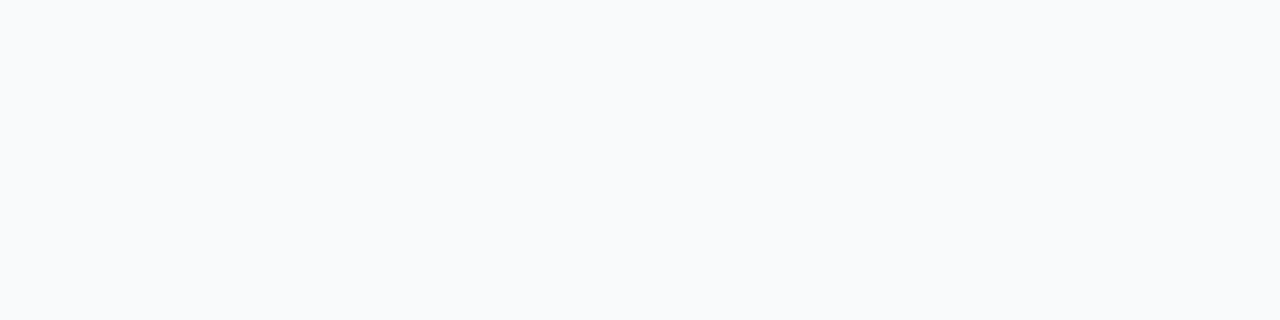
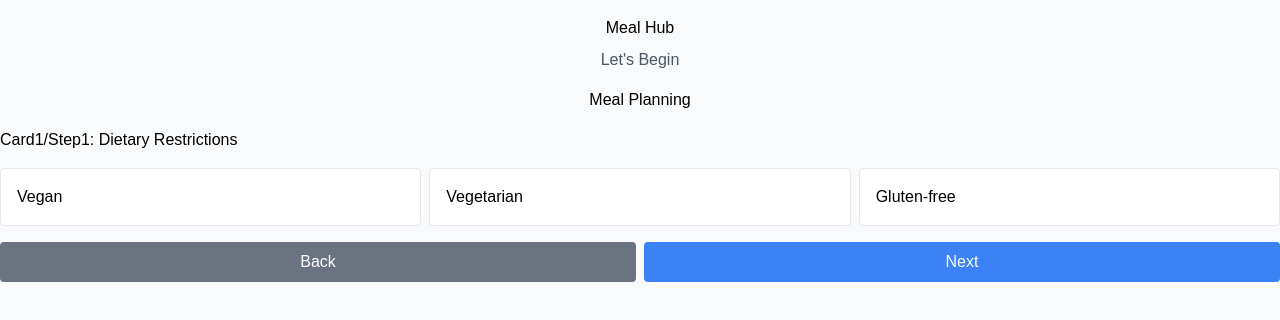
Before and after one commit to AngelaVilladiego/MealHub, a React (Vite) app in the folder mealhub-ui/: page /dietraryRestrictions in a window 1280 px wide. Before the commit this address had no page. Shown: the top 320 px of the page. Built offline with nearby package versions, Linux system fonts and the light colour scheme; a web font is replaced by a local one.

Commit message:
Added Prefence Page

```diff
--- a/mealhub-ui/package.json
+++ b/mealhub-ui/package.json
@@ -11,6 +11,7 @@
   },
   "dependencies": {
     "@heroicons/react": "^2.1.1",
+    "@mui/material": "^5.15.5",
     "react": "^18.2.0",
     "react-dom": "^18.2.0"
   },
--- /dev/null
+++ b/mealhub-ui/src/components/PreferenceGroup/DietaryRestrictionList.jsx
@@ -0,0 +1,89 @@
+import React, { useState } from "react";
+import "tailwindcss/tailwind.css"; // Import Tailwind CSS directly
+
+const DietaryRestrictionList = () => {
+  const [step, setStep] = useState(1);
+  const [selectedOptions, setSelectedOptions] = useState([]);
+
+  const steps = [
+    {
+      title: "Dietary Restrictions",
+      options: ["Vegan", "Vegetarian", "Gluten-free"],
+    },
+    {
+      title: "Days to Cook",
+      options: ["Monday", "Tuesday", "Wednesday", "Thursday", "Friday", "Saturday", "Sunday"],
+    },
+    {
+      title: "Cuisines",
+      options: ["Asian", "Chinese", "Indian", "Italian", "Korean", "Mediterranean", "Mexican", "Middle Eastern", "Thai"],
+    },
+  ];
+
+  const handleNext = () => {
+    setStep(step + 1);
+    // You can add logic here to handle saving the selected options based on the step.
+  };
+
+  const handleBack = () => {
+    setStep(step - 1);
+  };
+
+  const handleOptionChange = (option) => {
+    const updatedOptions = selectedOptions.includes(option)
+      ? selectedOptions.filter((selected) => selected !== option)
+      : [...selectedOptions, option];
+
+    setSelectedOptions(updatedOptions);
+  };
+
+  return (
+    <div className="mt-4">
+      <h3 className="text-center">Meal Hub</h3>
+      <p className="text-center mt-2 text-gray-600">Let's Begin</p>
+      <h4 className="text-center mt-4">Meal Planning</h4>
+
+      <div className="mt-4">
+        <h5>{`Card${step}/Step${step}: ${steps[step - 1].title}`}</h5>
+
+        <div className="mt-4 grid gap-2 grid-cols-1 md:grid-cols-2 lg:grid-cols-3">
+          {steps[step - 1].options.map((option, index) => (
+            <label
+              key={index}
+              className={`block p-4 border rounded cursor-pointer transition-all ${
+                selectedOptions.includes(option) ? "bg-blue-200" : "bg-white"
+              }`}
+            >
+              <input
+                type="checkbox"
+                className="hidden"
+                checked={selectedOptions.includes(option)}
+                onChange={() => handleOptionChange(option)}
+              />
+              {option}
+            </label>
+          ))}
+        </div>
+
+        <div className="mt-4 grid gap-2 grid-cols-2">
+          <button
+            disabled={step === 1}
+            onClick={handleBack}
+            className="bg-gray-500 hover:bg-gray-600 text-white py-2 px-4 rounded"
+          >
+            Back
+          </button>
+          <button
+            onClick={handleNext}
+            disabled={step === steps.length}
+            className="bg-blue-500 hover:bg-blue-600 text-white py-2 px-4 rounded"
+          >
+            Next
+          </button>
+        </div>
+      </div>
+    </div>
+  );
+};
+
+export default DietaryRestrictionList;
--- a/mealhub-ui/src/components/SidebarNav/SidebarNav.jsx
+++ b/mealhub-ui/src/components/SidebarNav/SidebarNav.jsx
@@ -6,6 +6,7 @@ import {
   StarIcon,
   UserIcon,
   ArrowRightStartOnRectangleIcon,
+  HeartIcon
 } from "@heroicons/react/24/outline";
 
 function SidebarNav() {
@@ -61,6 +62,15 @@ function SidebarNav() {
           </li>
           <li>
             <Link
+              to="/dietraryRestrictions"
+              class="flex items-center p-2 font-bold rounded-lg hover:bg-orange-200 hover:text-gray-900 group"
+            >
+              <HeartIcon class="size-8 rounded-lg  group-hover:text-gray-900" />
+              <span class="ms-3 pt-1">Preferences</span>
+            </Link>
+          </li>
+          <li>
+            <Link
               to="/"
               class="flex items-center p-2 font-bold rounded-lg hover:bg-orange-200 hover:text-gray-900 group"
             >
--- a/mealhub-ui/src/main.jsx
+++ b/mealhub-ui/src/main.jsx
@@ -7,6 +7,8 @@ import "./index.css";
 import DashLayout from "./pages/DashLayout/DashLayout.jsx";
 import Overview from "./pages/Overview/Overview.jsx";
 import ShoppingList from "./pages/ShoppingList/ShoppingList.jsx";
+import DietraryRestrictionList from "./components/PreferenceGroup/DietaryRestrictionList.jsx";
+
 
 ReactDOM.createRoot(document.getElementById("root")).render(
   <React.StrictMode>
@@ -16,6 +18,9 @@ ReactDOM.createRoot(document.getElementById("root")).render(
           <Route index element={<Overview />} />
           <Route path="shoppingList" element={<ShoppingList />} />
         </Route>
+        <Route path="dietraryRestrictions" element={<DietraryRestrictionList />}>
+
+        </Route>
       </Routes>
     </BrowserRouter>
   </React.StrictMode>
```
Also changed, not shown: mealhub-ui/src/pages/PreferenceLayout/DietaryRestrictions.jsx (added), 2 other files (tests, documents, lock files or other folders).
